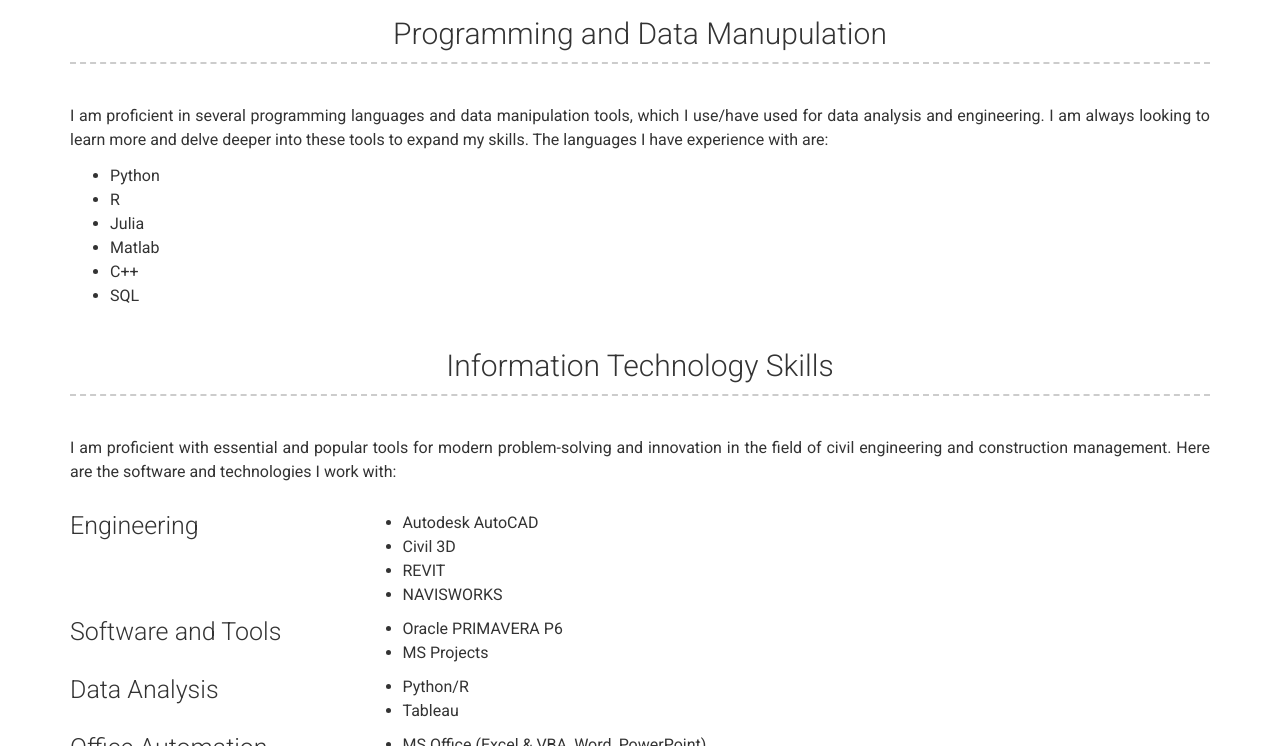
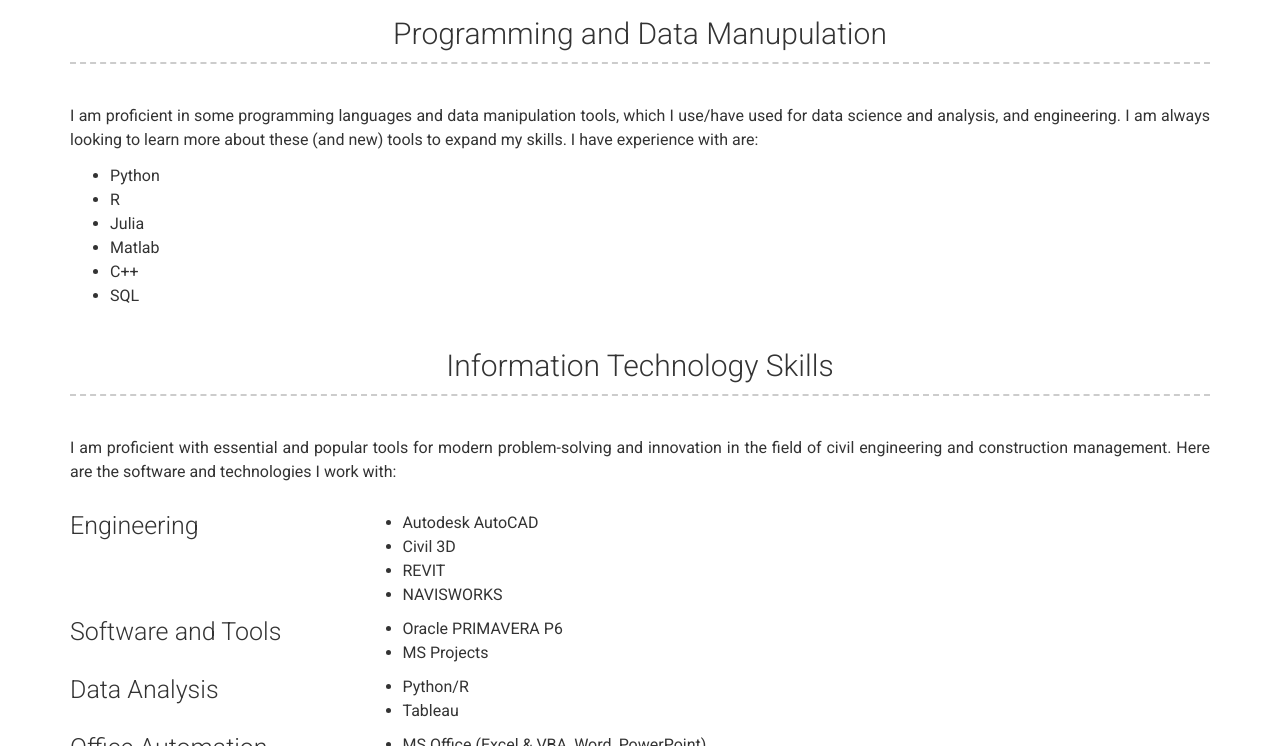
Before and after one commit to fsaudm/fsaudm.github.io, a Jekyll site: the page built from index.md, in a window 1280 px wide and 900 px high, scrolled down 2753 px, cut to the strip 154-900 px from the top of the window. Built offline with Jekyll 4.4.1, drawn with Linux system fonts in a browser that asks for light colours.

Commit message:
Update programming.yml

```diff
--- a/_data/programming.yml
+++ b/_data/programming.yml
@@ -1,4 +1,4 @@
-description: "I am proficient in several programming languages and data manipulation tools, which I use/have used for data analysis and engineering. I am always looking to learn more and delve deeper into these tools to expand my skills. The languages I have experience with are:"
+description: "I am proficient in some programming languages and data manipulation tools, which I use/have used for data science and analysis, and engineering. I am always looking to learn more about these (and new) tools to expand my skills. I have experience with are:"
 languages:
   - Python
   - R
```
